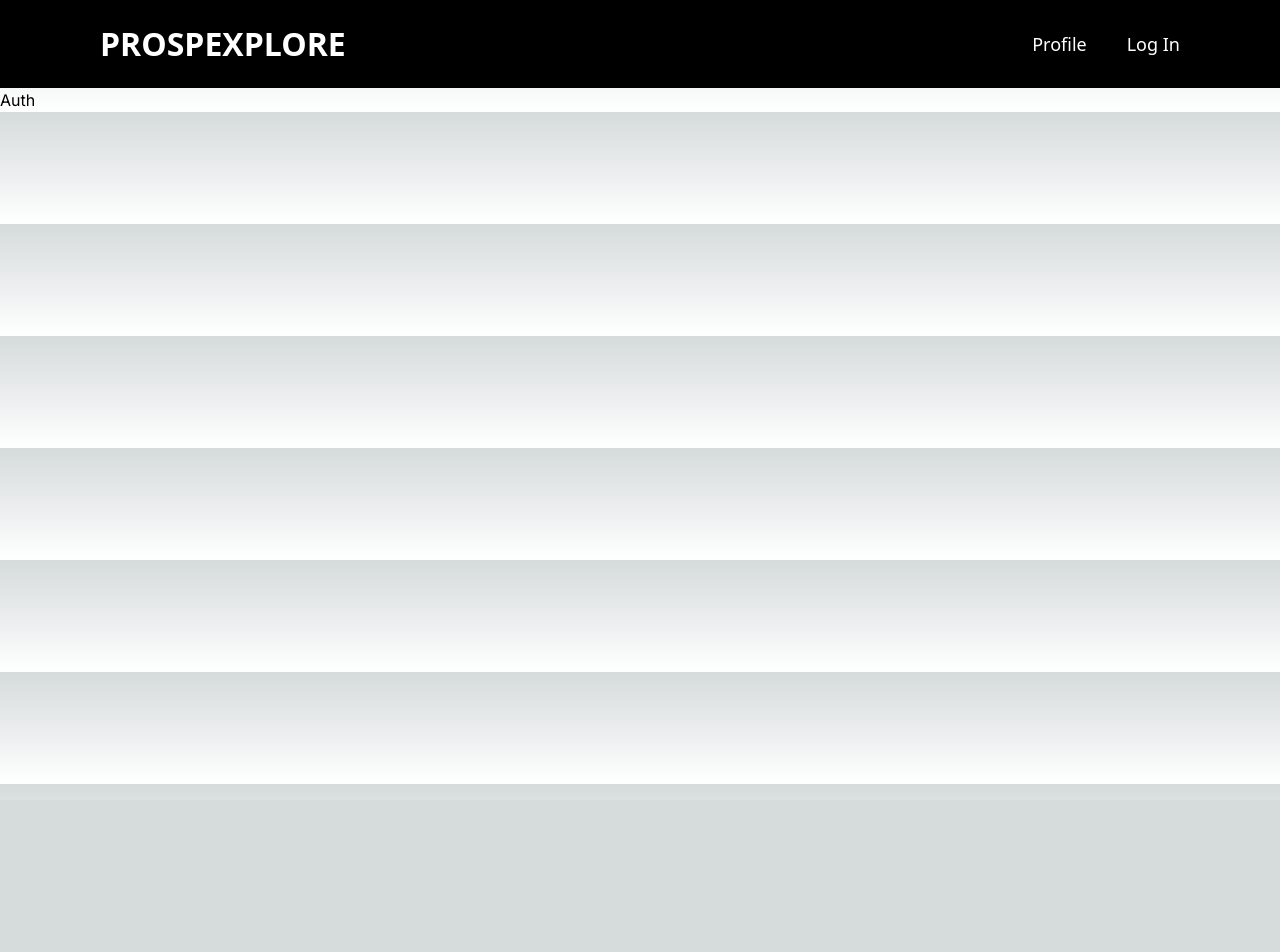
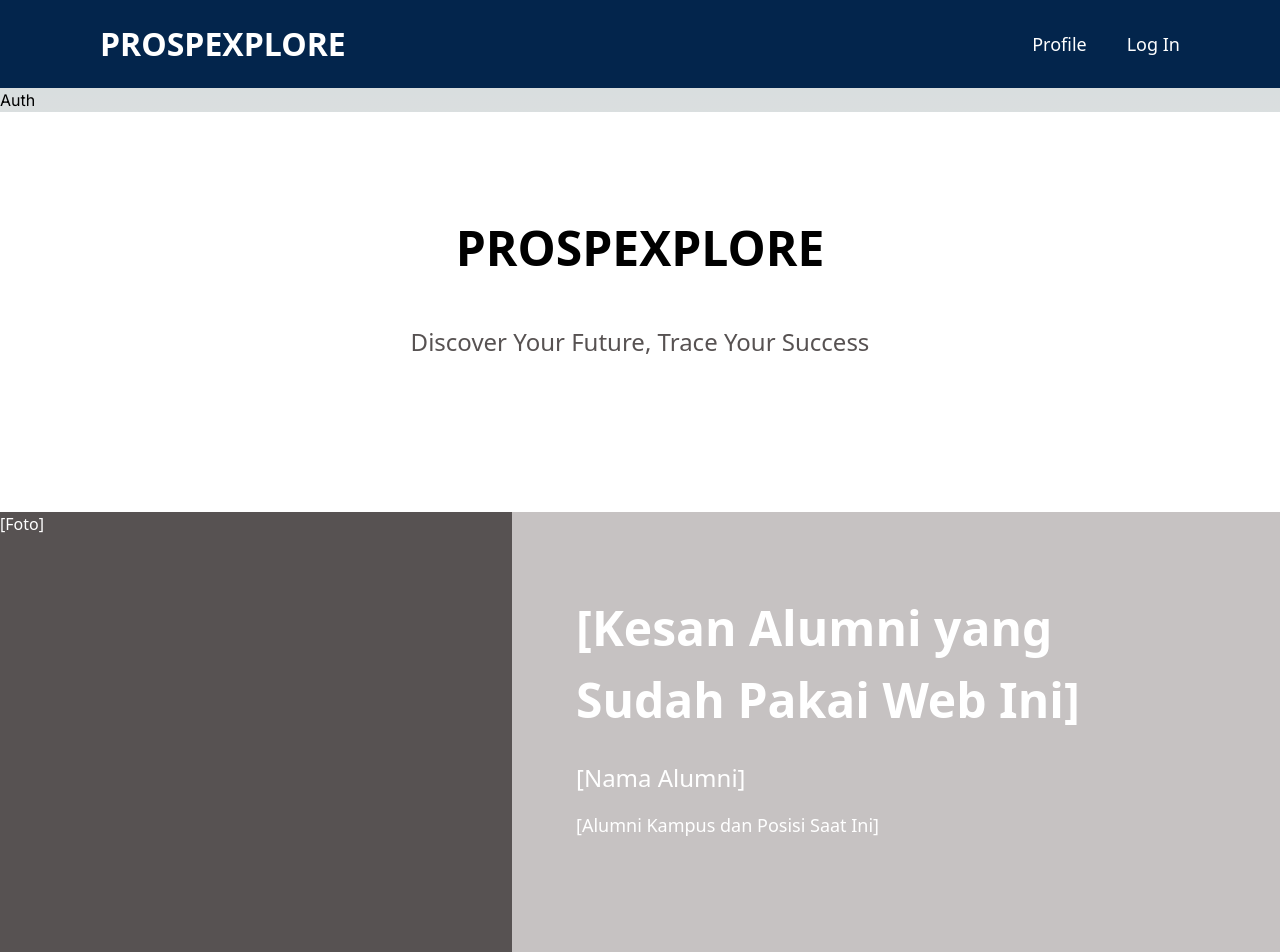
Before and after one commit to mraifalkautsar/17_ProspeXplore, a Next.js app: page / in a window 1280 px wide. Shown: the top 952 px of the page. Before the commit the page ends 800 px from the top, so only its background shows below. Built offline with nearby package versions, Linux system fonts and the light colour scheme.

Commit message:
feat: Initialized Landing Page

```diff
--- a/app/globals.css
+++ b/app/globals.css
@@ -35,7 +35,7 @@ body {
 .header{
   width: 100%;
   padding: 20px 100px;
-  background: black;
+  background: #03254c;
   display: flex;
   justify-content: space-between;
   align-items: center;
@@ -62,6 +62,69 @@ body {
 
 .navbar a:hover{
   transform: scale(1.2);
-  text-shadow: 0 0 10px white,
-               0 0 10px white;
 }
+
+.tagline-container{
+  width: 100%;
+  padding: 100px 100px;
+  justify-content: center;
+  align-items: center;
+  height: 50vh;
+  background-color: white;
+  color: black;
+  font-family: system-ui, -apple-system, BlinkMacSystemFont, 'Segoe UI', Roboto, Oxygen, Ubuntu, Cantarell, 'Open Sans', 'Helvetica Neue', sans-serif;
+}
+
+.tagline-head{
+  font-size: 48px;
+  font-weight: 700;
+  text-align: center;
+  padding-bottom: 5vh;
+}
+
+.tagline{
+  font-size: 24px;
+  font-weight: 500;
+  text-align: center;
+  color: rgb(87, 82, 82);
+}
+
+.kesan-container{
+  width: 100%;
+  display: flex;
+  height: 75vh;
+  color: white;
+  font-family: system-ui, -apple-system, BlinkMacSystemFont, 'Segoe UI', Roboto, Oxygen, Ubuntu, Cantarell, 'Open Sans', 'Helvetica Neue', sans-serif;
+}
+
+.foto-alumni{
+  width: 40%;
+  background-color: rgb(87, 82, 82);
+}
+
+.kesan-pesan{
+  width: 60%;
+  padding-top: 10vh;
+  padding-bottom: 10vh;
+  padding-left: 8vh;
+  padding-right: 10vh;
+  background-color: rgb(198, 194, 194);
+}
+
+.kesan-alumni{
+  font-size: 48px;
+  font-weight: 700;
+  padding-bottom: 3vh;
+}
+
+.nama-alumni{
+  font-size: 24px;
+  font-weight: 500;
+  padding-bottom: 2vh;
+}
+
+.posisi-alumni{
+  font-size: 18px;
+  font-weight: 500;
+  padding-bottom: 2vh;
+}
--- a/app/page.tsx
+++ b/app/page.tsx
@@ -12,9 +12,32 @@ export default function Home() {
         </nav>
       </header>
       <body>
-        <Link href="/authentication">Auth</Link>
+        <a href="/authentication">Auth</a>
       </body>
-
+      <div className="tagline-container">
+        <div className="tagline-head">
+          <h1>PROSPEXPLORE</h1>
+        </div>
+        <div className="tagline">
+          <p>Discover Your Future, Trace Your Success</p>
+        </div>
+      </div>
+      <div className="kesan-container">
+        <div className="foto-alumni">
+          <p>[Foto]</p>
+        </div>
+        <div className="kesan-pesan">
+          <div className="kesan-alumni">
+            <p>[Kesan Alumni yang Sudah Pakai Web Ini]</p>
+          </div>
+          <div className="nama-alumni">
+            <p>[Nama Alumni]</p>
+          </div>
+          <div className="posisi-alumni">
+            <p>[Alumni Kampus dan Posisi Saat Ini]</p>
+          </div>
+        </div>
+      </div>
     </main>
   );
 }
```
